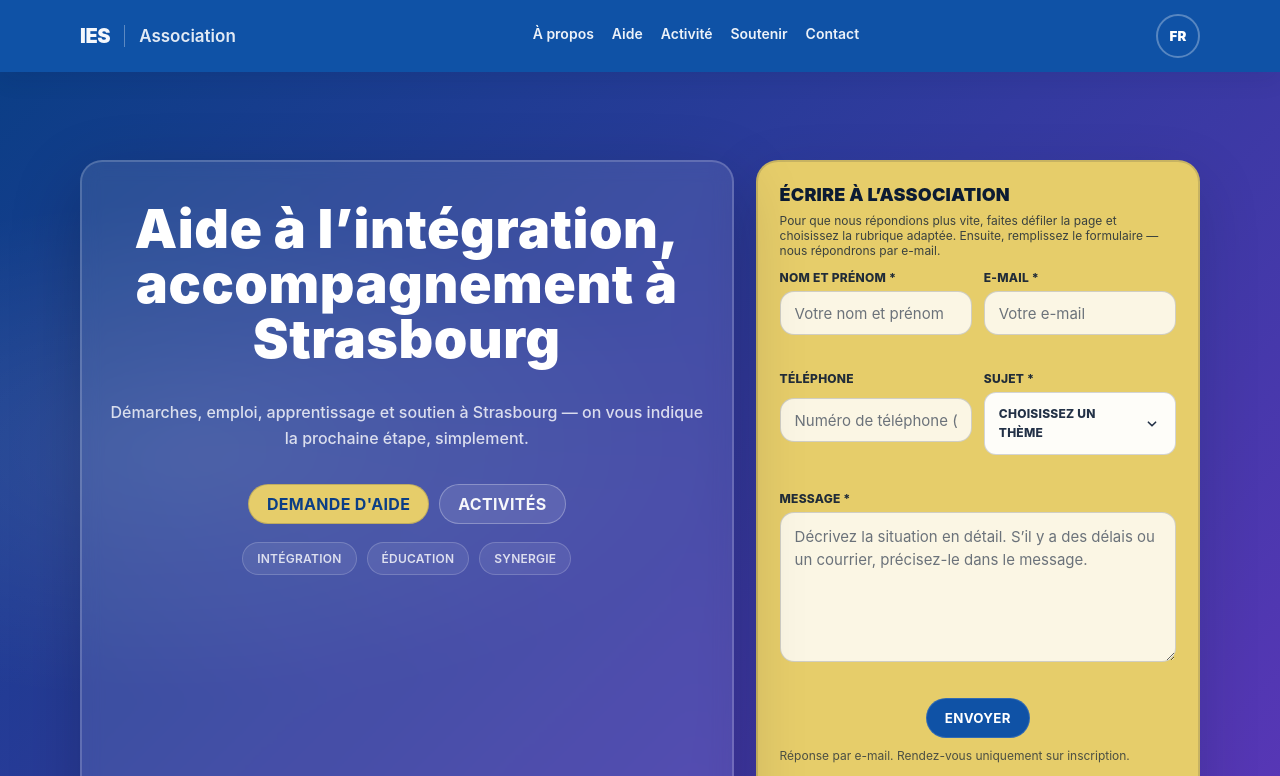
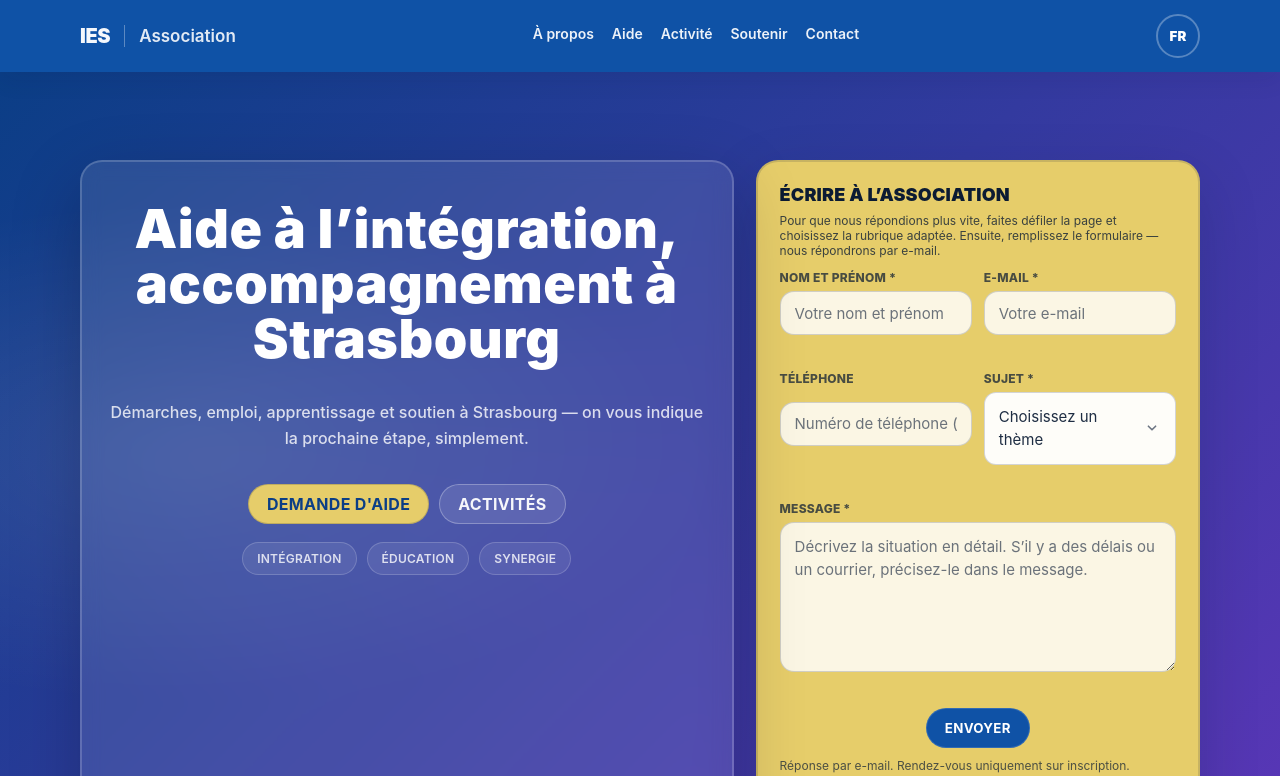
Before and after one commit to aslanzubairaev/Association-IES-, a Next.js app: page /fr in a window 1280 px wide. Shown: the top 776 px of the page. Built offline with nearby package versions, Linux system fonts and the light colour scheme.

Commit message:
работал над компонентами
Разнес стили формы QuickContactForm по модулю компонента, убрал form‑стили из Hero и перевел разметку формы на module‑классы, сохранив legacy‑класс quickForm.

```diff
--- a/src/components/contacts/QuickContactForm.module.css
+++ b/src/components/contacts/QuickContactForm.module.css
@@ -1,58 +1,82 @@
-.quickFormScope {
+.root {
 }
 
-:where(.quickFormScope) :global(.quickForm-submitRow) {
+.grid {
+  display: grid;
+  grid-template-columns: 1fr 1fr;
+  gap: 12px;
+  margin-top: 10px;
+  margin-bottom: 12px;
+}
+
+.field {
+  display: grid;
+  gap: 6px;
+  min-width: 0;
+}
+
+.fieldFull {
+  grid-column: 1 / -1;
+}
+
+.label {
+  font-family: Montserrat, Inter, system-ui, sans-serif;
+  font-weight: 800;
+  font-size: 12px;
+  letter-spacing: 0.02em;
+  text-transform: uppercase;
+  opacity: 0.8;
+  color: rgba(11, 27, 51, 0.9);
+}
+
+.helper {
+  margin: 8px 0 12px;
+  opacity: 0.78;
+}
+
+.submitRow {
   display: flex;
   justify-content: center;
 }
 
-:where(.quickFormScope):global(.quickForm) :global(.field) span {
-  font-weight: 800;
-  color: rgba(11, 27, 51, 0.9);
-}
-
-:where(.quickFormScope):global(.quickForm) input,
-:where(.quickFormScope):global(.quickForm) textarea,
-:where(.quickFormScope):global(.quickForm) select {
+.root input,
+.root textarea,
+.root select {
   border: 1.5px solid rgba(11, 27, 51, 0.18);
   padding: 12px 14px;
   font-size: 15px;
   line-height: 1.55;
 }
 
-:where(.quickFormScope):global(.quickForm) input,
-:where(.quickFormScope):global(.quickForm) select {
+.root input,
+.root select {
   height: 44px;
 }
 
-:where(.quickFormScope):global(.quickForm) textarea {
+.root textarea {
   min-height: 150px;
   resize: vertical;
 }
 
-:where(.quickFormScope):global(.quickForm) :global(.field) {
-  min-width: 0;
-}
-
-:where(.quickFormScope):global(.quickForm) :global(.field) input,
-:where(.quickFormScope):global(.quickForm) :global(.field) textarea {
+.root input,
+.root textarea {
   max-width: 100%;
 }
 
-:where(.quickFormScope):global(.quickForm) input::placeholder,
-:where(.quickFormScope):global(.quickForm) textarea::placeholder {
+.root input::placeholder,
+.root textarea::placeholder {
   color: rgba(11, 27, 51, 0.6);
 }
 
-:where(.quickFormScope):global(.quickForm) input:focus,
-:where(.quickFormScope):global(.quickForm) textarea:focus,
-:where(.quickFormScope):global(.quickForm) select:focus {
+.root input:focus,
+.root textarea:focus,
+.root select:focus {
   border-color: rgba(15, 82, 166, 0.5);
   box-shadow: 0 0 0 4px rgba(15, 82, 166, 0.18);
 }
 
 @media (max-width: 520px) {
-  :where(.quickFormScope):global(.quickForm) :global(.form-grid) {
+  .grid {
     grid-template-columns: 1fr;
   }
 }
--- a/src/components/contacts/QuickContactForm.tsx
+++ b/src/components/contacts/QuickContactForm.tsx
@@ -162,16 +162,16 @@ export function QuickContactForm({ locale, variant = "hero", initialTopic }: Qui
   }
 
   return (
-    <form className={cn("form quickForm quickFormScope", styles.quickFormScope)} onSubmit={handleSubmit} noValidate>
+    <form className={cn("form quickForm", styles.root)} onSubmit={handleSubmit} noValidate>
       {/* Заголовок формы показываем только в Hero, чтобы на странице /contact не было дублирования заголовков. */}
       {variant === "hero" ? <h3 className="h3">{copy.title}</h3> : null}
 
       {/* Подсказка: помогает выбрать нужный раздел ниже на странице, чтобы мы быстрее ответили. */}
-      {variant === "hero" ? <p className="fineprint quickForm-helper">{copy.helper}</p> : null}
+      {variant === "hero" ? <p className={cn("fineprint", styles.helper)}>{copy.helper}</p> : null}
 
-      <div className="form-grid">
-        <label className="field">
-          <span>{copy.nameLabel}</span>
+      <div className={styles.grid}>
+        <label className={styles.field}>
+          <span className={styles.label}>{copy.nameLabel}</span>
           <input
             type="text"
             placeholder={copy.namePlaceholder}
@@ -185,8 +185,8 @@ export function QuickContactForm({ locale, variant = "hero", initialTopic }: Qui
           </div>
         </label>
 
-        <label className="field">
-          <span>{copy.emailLabel}</span>
+        <label className={styles.field}>
+          <span className={styles.label}>{copy.emailLabel}</span>
           <input
             type="text"
             inputMode="email"
@@ -202,8 +202,8 @@ export function QuickContactForm({ locale, variant = "hero", initialTopic }: Qui
           </div>
         </label>
 
-        <label className="field">
-          <span>{copy.phoneLabel}</span>
+        <label className={styles.field}>
+          <span className={styles.label}>{copy.phoneLabel}</span>
           <input
             type="tel"
             name="phone"
@@ -218,8 +218,8 @@ export function QuickContactForm({ locale, variant = "hero", initialTopic }: Qui
           </div>
         </label>
 
-        <label className="field">
-          <span>{copy.topicLabel}</span>
+        <label className={styles.field}>
+          <span className={styles.label}>{copy.topicLabel}</span>
           <Select
             name="topic"
             value={selectedTopic || undefined}
@@ -242,8 +242,8 @@ export function QuickContactForm({ locale, variant = "hero", initialTopic }: Qui
           </div>
         </label>
 
-        <label className="field field--full">
-          <span>{copy.messageLabel}</span>
+        <label className={cn(styles.field, styles.fieldFull)}>
+          <span className={styles.label}>{copy.messageLabel}</span>
           <textarea
             rows={5}
             placeholder={messagePlaceholder}
@@ -259,7 +259,7 @@ export function QuickContactForm({ locale, variant = "hero", initialTopic }: Qui
       </div>
 
       {/* Кнопка отправки: по нажатию проверяем поля и открываем письмо в почте (в зависимости от варианта формы). */}
-      <div className={variant === "hero" ? "quickForm-submitRow quickForm-submitRow--hero" : "quickForm-submitRow"}>
+      <div className={styles.submitRow}>
         <Button variant="primary" type="submit" className="contact-cta-button">
           {buttonLabel}
         </Button>
--- a/src/components/sections/Hero.module.css
+++ b/src/components/sections/Hero.module.css
@@ -1,21 +1,3 @@
-:where(.heroScope) :global(.hero-right .quickForm .field > span) {
-  font-family: Inter, system-ui, sans-serif;
-  font-weight: 800;
-  font-size: 12px;
-  letter-spacing: 0.02em;
-  text-transform: uppercase;
-}
-
-:where(.heroScope) :global(.quickForm-helper) {
-  margin: 8px 0 12px;
-  opacity: 0.78;
-}
-
-:where(.heroScope) :global(.quickForm-submitRow--hero) {
-  display: flex;
-  justify-content: center;
-}
-
 :where(.heroScope):global(.hero-section) + :global(.section--soft) {
   padding-top: 64px;
 }
--- a/src/components/ui/select.module.css
+++ b/src/components/ui/select.module.css
@@ -15,10 +15,6 @@
   border-radius: 12px;
   text-align: left;
   cursor: pointer;
-}
-
-:where(.quickFormScope):global(.quickForm) :global(.field) :global(.ies-select-trigger) {
-  max-width: 100%;
 }
 
 :global(.quickForm) .selectTrigger:global(.ies-select-trigger:focus-visible),
```
